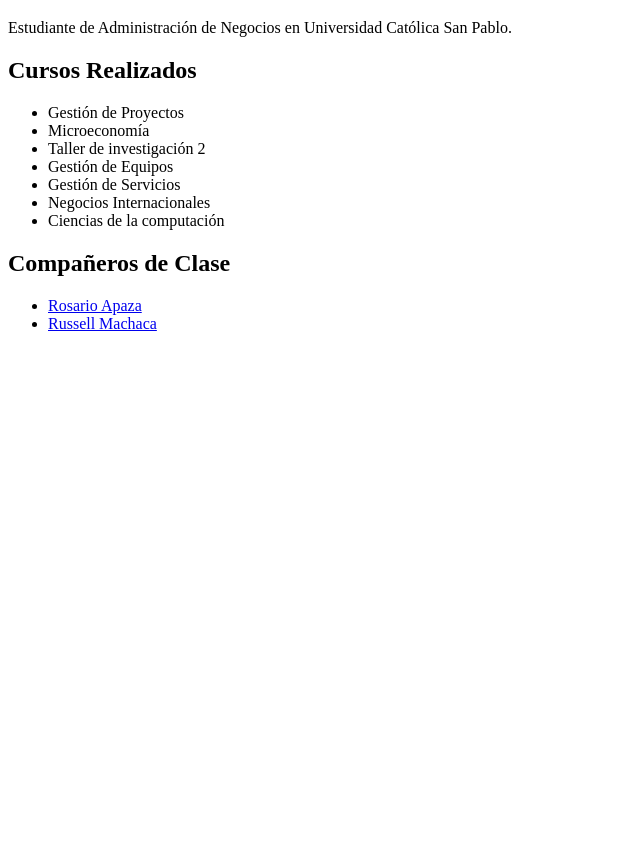
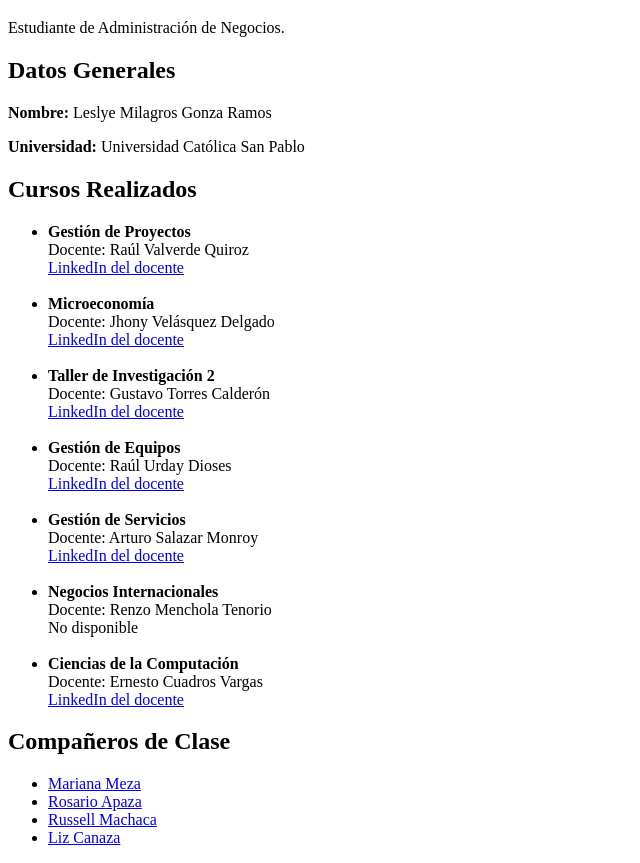
Before and after one commit to leslyegonza/LeslyeMilagrosGonzaRamos, a plain HTML site: page index.html in a window 1280 px wide. Shown: the part 61-924 px from the top of the page, without its empty margins (0-640 px from the left). Before the commit the page ends 800 px from the top, so only its background shows below. Drawn offline with Linux system fonts and the light colour scheme.

Commit message:
Añadir docentes y LinkedIn en cursos

```diff
--- a/index.html
+++ b/index.html
@@ -8,24 +8,66 @@
     <title>Leslye Milagros Gonza Ramos</title>
 </head>
 <body>
-    <h1>Leslye Milagros Gonza Ramos </h1>
-    <p>Estudiante de Administración de Negocios en Universidad Católica San Pablo.</p>
+    <h1>Leslye Milagros Gonza Ramos</h1>
+
+    <p>Estudiante de Administración de Negocios.</p>
+
+    <h2>Datos Generales</h2>
+
+    <p><strong>Nombre:</strong> Leslye Milagros Gonza Ramos</p>
+    <p><strong>Universidad:</strong> Universidad Católica San Pablo</p>
 
     <h2>Cursos Realizados</h2>
     <ul>
-        <li>Gestión de Proyectos</li>
-        <li>Microeconomía</li>
-        <li>Taller de investigación 2</li>
-        <li>Gestión de Equipos</li>
-        <li>Gestión de Servicios</li>
-        <li>Negocios Internacionales</li>
-        <li>Ciencias de la computación</li>
+        <li>
+            <strong>Gestión de Proyectos</strong><br>
+            Docente: Raúl Valverde Quiroz<br>
+            <a href="https://www.linkedin.com/in/raul-valverde-quiroz-5bb589196" target="_blank">LinkedIn del docente</a>
+        </li>
+        <br>
+        <li>
+            <strong>Microeconomía</strong><br>
+            Docente: Jhony Velásquez Delgado<br>
+            <a href="https://www.linkedin.com/in/jhony-vel%C3%A1squez-delgado-112b8019" target="_blank">LinkedIn del docente</a>
+        </li>
+        <br>
+        <li>
+            <strong>Taller de Investigación 2</strong><br>
+            Docente: Gustavo Torres Calderón<br>
+            <a href="https://www.linkedin.com/in/gustavo-torres-calderon-068098220" target="_blank">LinkedIn del docente</a>
+        </li>
+        <br>
+        <li>
+            <strong>Gestión de Equipos</strong><br>
+            Docente: Raúl Urday Dioses<br>
+            <a href="https://www.linkedin.com/in/ra%C3%BAl-urday-dioses-0a6b8967" target="_blank">LinkedIn del docente</a>
+        </li>
+        <br>
+        <li>
+            <strong>Gestión de Servicios</strong><br>
+            Docente: Arturo Salazar Monroy<br>
+            <a href="https://www.linkedin.com/in/arturo-salazar-monroy-a032bb32b" target="_blank">LinkedIn del docente</a>
+        </li>
+        <br>
+        <li>
+            <strong>Negocios Internacionales</strong><br>
+            Docente: Renzo Menchola Tenorio<br>
+            No disponible
+        </li>
+        <br>
+        <li>
+            <strong>Ciencias de la Computación</strong><br>
+            Docente: Ernesto Cuadros Vargas<br>
+            <a href="https://www.linkedin.com/in/ecuadrosv" target="_blank">LinkedIn del docente</a>
+        </li>
     </ul>
 
     <h2>Compañeros de Clase</h2>
     <ul>
+        <li><a href="https://marimezapino.github.io/MarianaGabrielaMezaPino/">Mariana Meza</a></li>
         <li><a href="https://rosarioapaza.github.io/rosarioleandraapazamamani/">Rosario Apaza</a></li>
         <li><a href="https://russellmachaca.github.io/Russell-Javier-Machaca-Sucaticona/">Russell Machaca</a></li>
+        <li><a href="https://liz-canaza.github.io/LizCanazaMachaca.github.io/">Liz Canaza</a></li>
     </ul>
 </body>
 </html>
```
